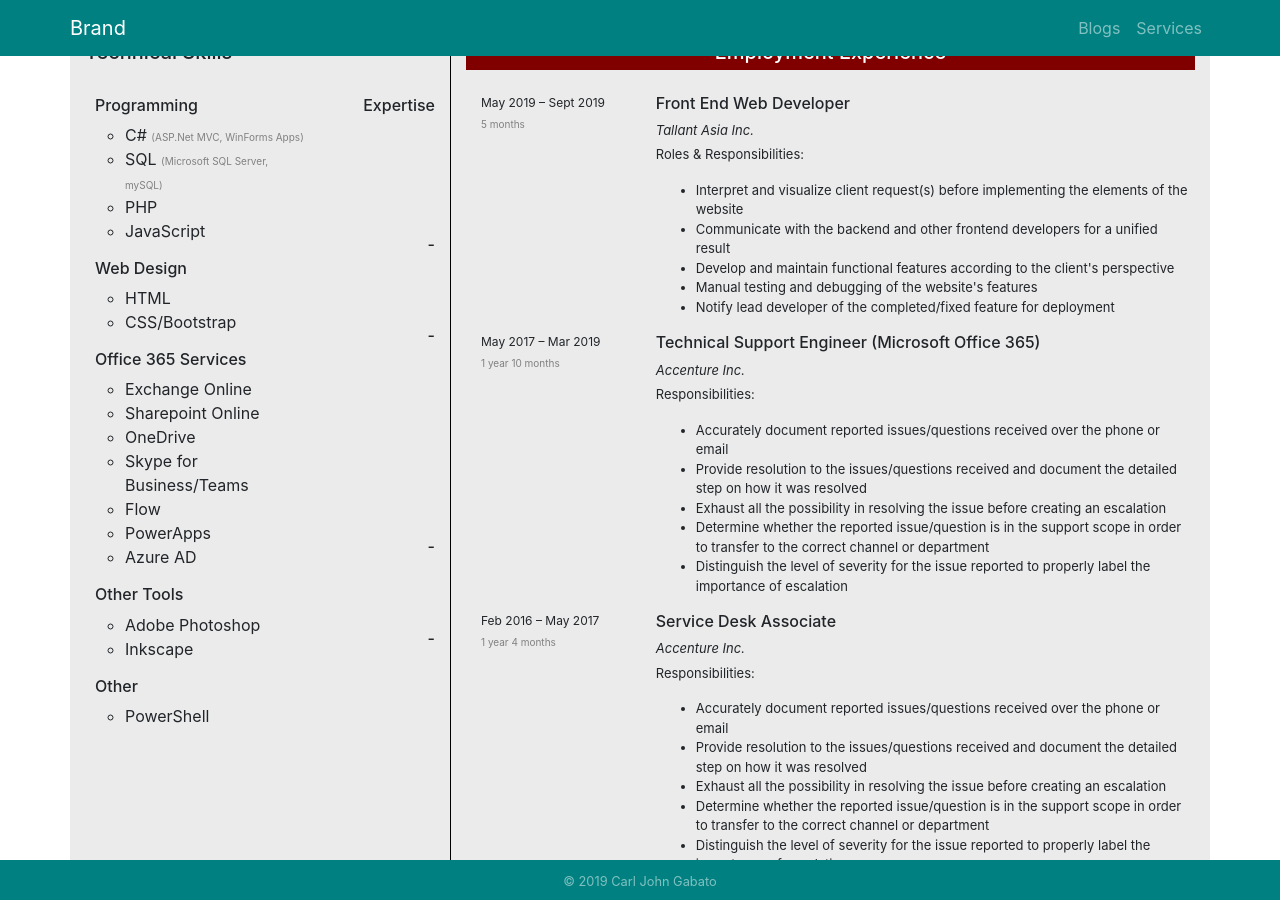
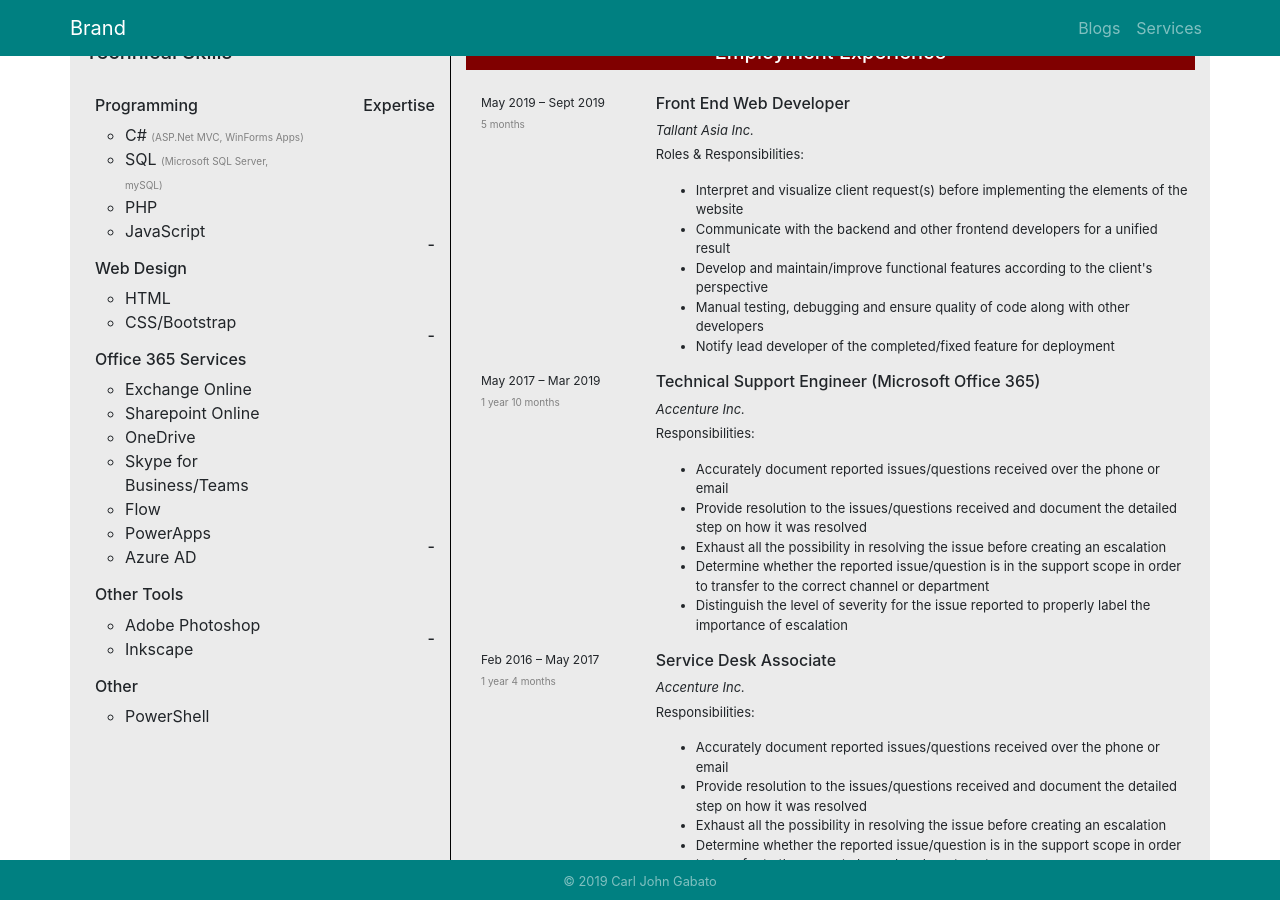
Before and after one commit to carljohngabato/aboutme, a Jekyll site: the page built from about.html, in a window 1280 px wide and 900 px high, scrolled down 412 px. Built offline with Jekyll 4.4.1, drawn with Linux system fonts in a browser that asks for light colours; nearby versions of some CDN libraries.

Commit message:
Update about.html

```diff
--- a/about.html
+++ b/about.html
@@ -285,8 +285,8 @@ title: About
             <ul>
               <li class="emp-role-list">Interpret and visualize client request(s) before implementing the elements of the website</li>
               <li class="emp-role-list">Communicate with the backend and other frontend developers for a unified result</li>
-              <li class="emp-role-list">Develop and maintain functional features according to the client's perspective</li>
-              <li class="emp-role-list">Manual testing and debugging of the website's features</li>
+              <li class="emp-role-list">Develop and maintain/improve functional features according to the client's perspective</li>
+              <li class="emp-role-list">Manual testing, debugging and ensure quality of code along with other developers</li>
               <li class="emp-role-list">Notify lead developer of the completed/fixed feature for deployment</li>
             </ul>
           </div>
```
